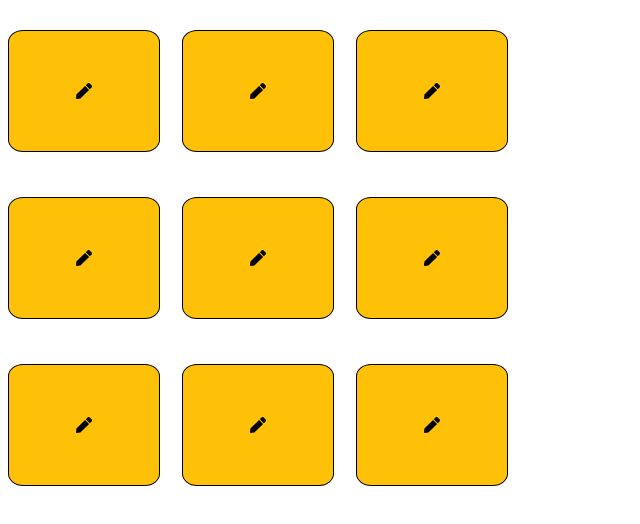
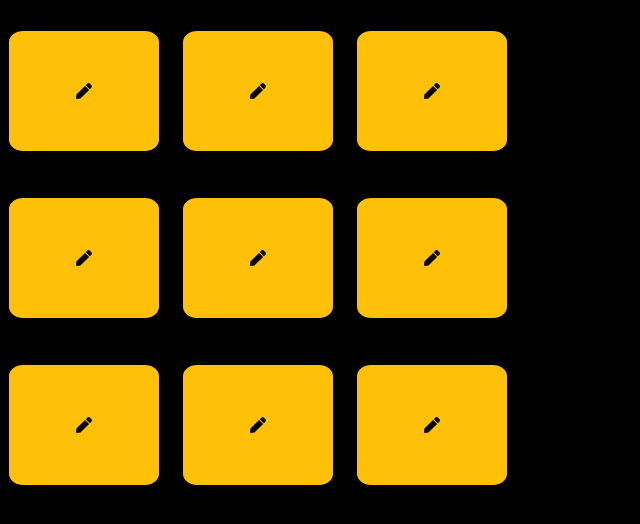
Before and after one commit to amitrahul/Tic_Tac, a React (Vite) app: page / in a window 1280 px wide. Shown: the top 524 px of the page, without its empty margins (0-640 px from the left). Built offline with nearby package versions, Linux system fonts and the light colour scheme.

Commit message:
added the background color in whole page

```diff
--- a/src/App.css
+++ b/src/App.css
@@ -1,3 +1,6 @@
 :root {
   --yellow: #ffc107;
 }
+body {
+  background-color: black;
+}
```
